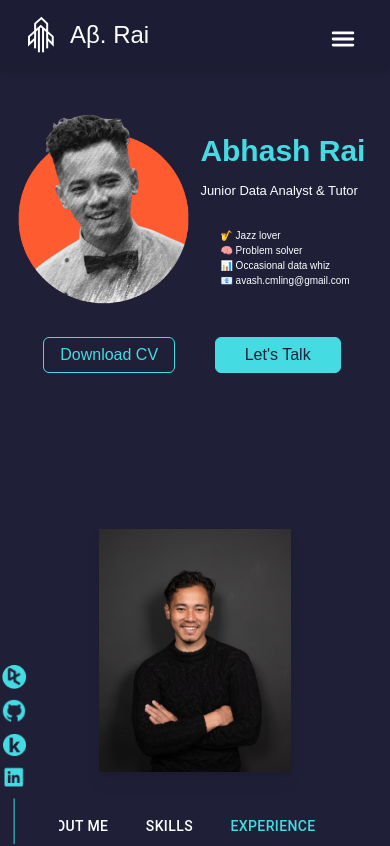
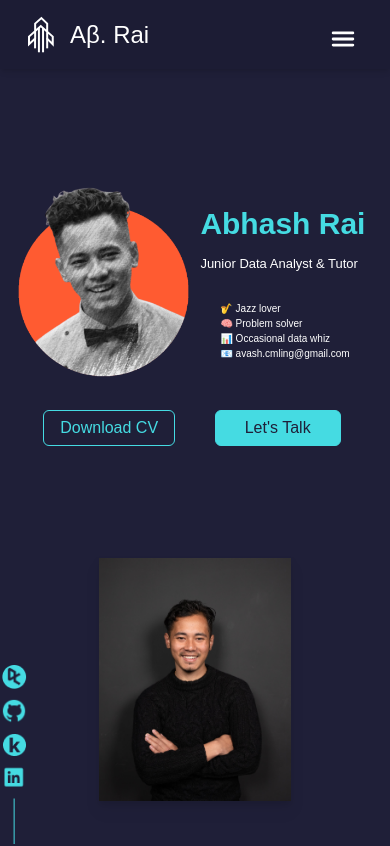
Before and after one commit to AbhashChamlingRai/portfolio-website, a React (Create React App) app: page / in a window 390 px wide. Shown: the top 846 px of the page. Built offline with nearby package versions, Linux system fonts and the light colour scheme.

Commit message:
Applied react context to use class names on elements

```diff
--- a/src/App.js
+++ b/src/App.js
@@ -5,17 +5,49 @@ import Landing from "./components/Landing/Landing";
 import SideLinks from "./components/SideLinks/SideLinks";
 import About from "./components/About/About";
 import EducationAwards from "./components/EducationAwards/EducationAwards";
+import Portfolio from "./components/Portfolio/Portfolio";
+import { createContext } from "react";
+
+const MyContext = createContext("");
 
 function App() {
+  const container_classes =
+    " container mx-auto sm:px-10 md:px-16 lg:px-10 xl:px-32 2xl:px-40 ";
+  const headers_classes =
+    " font-bold text-[16px] sm:text-lg md:text-lg lg:text-[19px] xl:text-xl 2xl:text-2xl ";
+  const normal_text_classes =
+    " text-[13px] sm:text-[13.5px] md:text-[15px] lg:text-[15px] xl:text-md 2xl:text-lg ";
+
   return (
     <BrowserRouter>
-      <div className="App">
-        <Navbar />
-        <SideLinks />
-        <Landing />
-        <About />
-        <EducationAwards />
-      </div>
+      <MyContext.Provider
+        value={{ container_classes, headers_classes, normal_text_classes }}
+      >
+        <div className="App">
+          <Navbar />
+          <SideLinks />
+          <Landing
+            container_classes={container_classes}
+            headers_classes={headers_classes}
+            normal_text_classes={normal_text_classes}
+          />
+          <About
+            container_classes={container_classes}
+            headers_classes={headers_classes}
+            normal_text_classes={normal_text_classes}
+          />
+          <EducationAwards
+            container_classes={container_classes}
+            headers_classes={headers_classes}
+            normal_text_classes={normal_text_classes}
+          />
+          <Portfolio
+            container_classes={container_classes}
+            headers_classes={headers_classes}
+            normal_text_classes={normal_text_classes}
+          />
+        </div>
+      </MyContext.Provider>
     </BrowserRouter>
   );
 }
--- a/src/components/About/About.css
+++ b/src/components/About/About.css
@@ -76,8 +76,8 @@
     .about_section {
         padding-left: 15%;
         padding-right: 15%;
-        padding-top: 30%;
-        padding-bottom: 30%;
+        /* padding-top: 30%;
+        padding-bottom: 30%; */
     }
     .AboutContent {
         text-align: center;
--- a/src/components/About/About.jsx
+++ b/src/components/About/About.jsx
@@ -192,7 +192,8 @@ const ExperienceContent = () => {
   );
 };
 
-const About = () => {
+const About = ({ container_classes, headers_classes, normal_text_classes }) => {
+  console.log(container_classes);
   const [value, setValue] = useState(2);
 
   const theme = createTheme({
@@ -205,8 +206,9 @@ const About = () => {
 
   return (
     <div
-      className="about_section container mx-auto py-20
-      sm:px-10 md:px-16 lg:px-10 xl:px-32 2xl:px-40"
+      className={`about_section ${container_classes} pt-28 sm:pt-48 md:pt-48 lg:pt-40 xl:pt-40`}
+      // className="about_section container mx-auto py-20
+      // sm:px-10 md:px-16 lg:px-10 xl:px-32 2xl:px-40"
     >
       <div
         className="
--- a/src/components/EducationAwards/EducationAwards.jsx
+++ b/src/components/EducationAwards/EducationAwards.jsx
@@ -118,7 +118,10 @@ const AwardsContentCreator = () => {
     },
   ];
   return (
-    <div id="awards_section" className="mt-40">
+    <div
+      id="awards_section"
+      className="pt-28 sm:pt-48 md:pt-48 lg:pt-40 xl:pt-40"
+    >
       <div className="font-bold text-left text-[16px] sm:text-lg md:text-xl lg:text-2xl xl:text-2xl 2xl:text-3xl">
         Awards
       </div>
@@ -157,7 +160,11 @@ const AwardsContentCreator = () => {
   );
 };
 
-const EducationAwards = () => {
+const EducationAwards = ({
+  container_classes,
+  headers_classes,
+  normal_text_classes,
+}) => {
   const [educationText, setEducationText] = useState("Education");
   const [awardsText, setAwardsText] = useState("Education");
 
@@ -176,9 +183,9 @@ const EducationAwards = () => {
   return (
     <div
       style={{ display: "flex", alignItems: "flex-start" }}
-      className="EducationAwards container mx-auto py-20
-        px-12 sm:px-10 md:px-10 lg:px-13 xl:px-32 2xl:px-40
-        flex gap-3 sm:gap-14 md:gap-14 lg:gap-4 xl:gap-4"
+      className={`EducationAwards px-14 ${container_classes}
+      pt-28 sm:pt-48 md:pt-48 lg:pt-40 xl:pt-40
+        flex gap-3 sm:gap-14 md:gap-14 lg:gap-4 xl:gap-4`}
     >
       <StickyBox
         className="sticky_sidebar w-[32%] font-semibold text-[16px] sm:text-lg md:text-xl lg:text-2xl xl:text-2xl 2xl:text-3xl"
--- a/src/components/Landing/Landing.css
+++ b/src/components/Landing/Landing.css
@@ -74,8 +74,8 @@ ul{
     .landing_section {
       padding-left: 5%;
       padding-right: 5%;
-      padding-top: 10%;
-      padding-bottom: 10%;
+      /* padding-top: 10%;
+      padding-bottom: 10%; */
     }
     .landing_section_inner {
       gap: 3%;
@@ -99,8 +99,8 @@ ul{
   .landing_section {
     padding-left: 4%;
     padding-right: 4%;
-    padding-top: 10%;
-    padding-bottom: 10%;
+    /* padding-top: 10%;
+    padding-bottom: 10%; */
   }
   .landing_section_inner {
     gap: 3%;
@@ -140,8 +140,8 @@ ul{
   .landing_section {
     padding-left: 3%;
     padding-right: 3%;
-    padding-top: 10%;
-    padding-bottom: 10%;
+    /* padding-top: 10%;
+    padding-bottom: 10%; */
   }
   .landing_section_inner {
     gap: 3%;
--- a/src/components/Landing/Landing.jsx
+++ b/src/components/Landing/Landing.jsx
@@ -3,13 +3,19 @@ import LandingDP from "../../images/dp.png";
 import Typewriter from "typewriter-effect";
 import downArrow from "../../images/icons/down.png";
 
-const Landing = () => {
+const Landing = ({
+  container_classes,
+  headers_classes,
+  normal_text_classes,
+}) => {
   return (
     <>
       <div className="w-full py-9"></div>
-      <div className="landing_section container mx-auto py-20 xl:px-52 lg:px-30 md:px-16 sm:px-0">
+      <div
+        className={`landing_section ${container_classes} pt-28 sm:pt-24 md:pt-16 lg:pt-20 xl:pt-28`}
+      >
         <div className="landing_section_inner flex flex-wrap justify-center w-full gap-10">
-          <div className="flex flex-1 justify-center">
+          <div className="flex flex-1 justify-end">
             <img src={LandingDP} className="w-80" alt="logo" />
           </div>
           <div className="flex flex-1 flex-col gap-2 justify-center">
@@ -37,7 +43,7 @@ const Landing = () => {
             <a
               href="#"
               download=""
-              className="landing_section_border_size_control download_cv_button z-[0] xl:w-auto lg:w-auto md:w-2/3 flex justify-center 2xl:text-3xl xl:text-2xl lg:text-lg font-light border-2 rounded-md border-custom-light-blue text-custom-light-blue px-7 py-2 box-border transform hover:scale-110 transition-transform duration-300"
+              className="landing_section_border_size_control download_cv_button z-[0] w-auto md:w-[60%] lg:w-auto xl:w-auto flex justify-center 2xl:text-3xl xl:text-2xl lg:text-lg font-light border-2 rounded-md border-custom-light-blue text-custom-light-blue px-7 py-2 box-border transform hover:scale-110 transition-transform duration-300"
             >
               Download CV
             </a>
@@ -45,9 +51,8 @@ const Landing = () => {
           <div className="landing-section-button flex flex-1 justify-start">
             <a
               href="#"
-              className="landing_section_border_size_control contact_button z-[0] xl:w-auto lg:w-auto md:w-2/3 flex justify-center 2xl:text-3xl xl:text-2xl lg:text-lg font-regular border-0 rounded-md bg-custom-light-blue text-custom-dark-blue px-12 py-2 box-border transform hover:scale-110 transition-transform duration-300"
+              className="landing_section_border_size_control contact_button z-[0] w-auto md:w-[60%] lg:w-auto xl:w-auto flex justify-center 2xl:text-3xl xl:text-2xl lg:text-lg font-regular border-0 rounded-md bg-custom-light-blue text-custom-dark-blue px-12 py-2 box-border transform hover:scale-110 transition-transform duration-300"
             >
-              {/* Let's Talk */}
               <Typewriter
                 options={{
                   autoStart: true,
```
